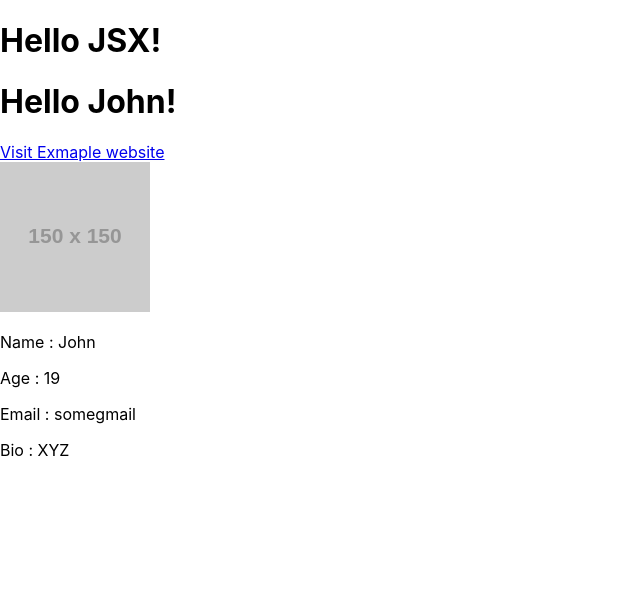
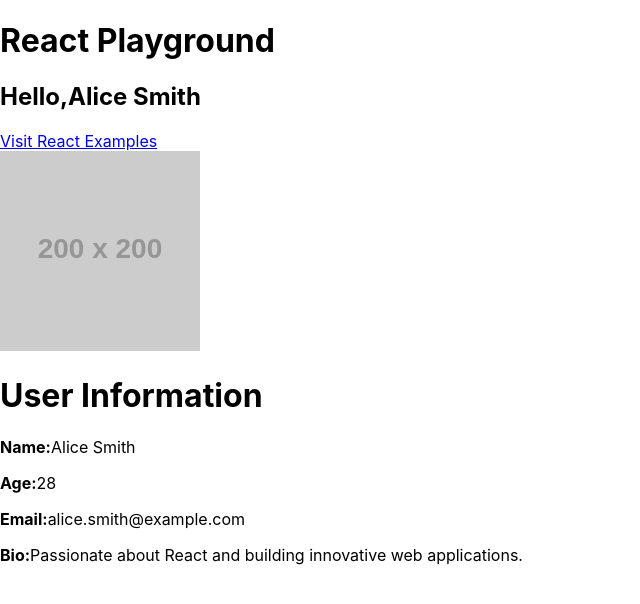
Before and after one commit to sourav7274/NeogP, a React (Create React App) app in the folder CW/test1/: page / in a window 1280 px wide. Shown: the top 604 px of the page, without its empty margins (0-640 px from the left). Built offline with nearby package versions, Linux system fonts and the light colour scheme.

Commit message:
IR1.1_HW1

```diff
--- a/CW/test1/src/App.js
+++ b/CW/test1/src/App.js
@@ -1,49 +1,54 @@
 
 import './App.css';
 
-const MyComponent = () => {
-  return (<h1>Hello JSX!</h1>)
+const Heading = () => {
+  return <h1>React Playground</h1>
+}
+const name = "Alice Smith"
+const Greetings = () => {
+  return <h2>Hello,{name}</h2>
+}
+const ExternalLink = () => {
+  return <a target='_blank' href='https://www.reactexamples.com'>Visit React Examples</a>
 }
 
-const name = "John"
-const Greeting = () => {
-  return(<h1>Hello {name}!</h1>)
+const Avatar = () => {
+  return <div>
+  <img src='https://placehold.co/200x200?text=Hello\nWorld' alt='someImgae' />
+  </div>
 }
+const Display =() => {
+  const user = {
 
-const Link = () => {
-  const url = "https://exmaple.com"
-  return <a href={url} target='_blank'>Visit Exmaple website</a>
-}
+    name: "Alice Smith",
 
-const Image = () => {
-  const img = "https://via.placeholder.com/150"
-  return <div><img src={img} alt="some_placeholder"/></div>
-}
+    age: 28,
 
-const Profile = () => {
-  const details = {
-    name:"John",
-    age:19,
-    email:"somegmail",
-    bio:"XYZ"
-  }
+    email: "alice.smith@example.com",
+
+    bio: "Passionate about React and building innovative web applications."
+
+  };
   return (
     <div>
-      <p>Name : {details.name}</p>
-      <p>Age : {details.age}</p>
-      <p>Email : {details.email}</p>
-      <p>Bio : {details.bio}</p>
+       <h1>User Information</h1>
+       <p><b>Name:</b>{user.name}</p>
+       <p><b>Age:</b>{user.age}</p>
+       <p><b>Email:</b>{user.email}</p>
+       <p><b>Bio:</b>{user.bio}</p>
     </div>
   )
 }
+
+
 function App() {
   return (
     <div>
-       <MyComponent />
-       <Greeting/>
-       <Link/>
-       <Image/>
-       <Profile/>
+      <Heading/>
+      <Greetings/>
+      <ExternalLink/>
+      <Avatar/>
+      <Display/>
     </div>
   );
 }
```
